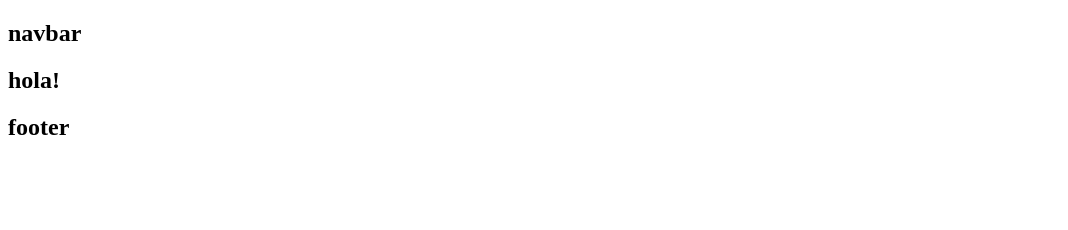
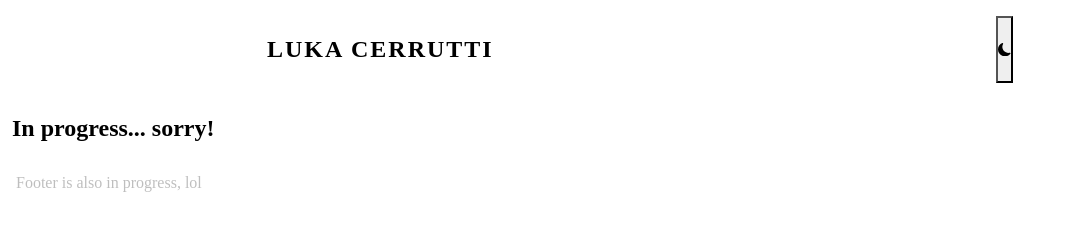
Before and after one commit to lukacerr/portfolio, a Gatsby site: page / in a window 1280 px wide. Shown: the whole page, without its empty margins (0-1068 px from the left). Built offline with nearby package versions, Linux system fonts and the light colour scheme; Gatsby itself is replaced by a stand-in of ours.

Commit message:
In progress..!

```diff
--- a/package.json
+++ b/package.json
@@ -52,6 +52,7 @@
     "react": "^17.0.1",
     "react-dom": "^17.0.1",
     "react-helmet": "^6.1.0",
+    "react-icons": "^4.3.1",
     "sass": "^1.49.9"
   },
   "devDependencies": {
--- a/src/components/Footer.tsx
+++ b/src/components/Footer.tsx
@@ -1,7 +1,12 @@
 import * as React from 'react';
+import { Box, Text } from '@chakra-ui/react';
 
 function Footer(): JSX.Element {
-  return <h2>footer</h2>;
+  return (
+    <Box p={8}>
+      <Text opacity={0.25}>Footer is also in progress, lol</Text>
+    </Box>
+  );
 }
 
 export default Footer;
--- a/src/components/Layout.tsx
+++ b/src/components/Layout.tsx
@@ -9,10 +9,10 @@ function Layout({ children }: { children: React.ReactNode }): JSX.Element {
     <>
       <Helmet>
         <meta name="author" content="Luka Cerrutti" />
-        <title>...</title>
-        <meta name="description" content="..." />
-        <meta name="keywords" content="..." />
-        <meta name="theme-color" content="#000" />
+        <title>In progress - Luka Cerrutti</title>
+        {/* <meta name="description" content="..." /> */}
+        {/* <meta name="keywords" content="..." /> */}
+        {/* <meta name="theme-color" content="#000" /> */}
       </Helmet>
       <Navbar />
       {children}
--- a/src/components/Navbar.tsx
+++ b/src/components/Navbar.tsx
@@ -1,7 +1,16 @@
 import * as React from 'react';
+import * as Chakra from '@chakra-ui/react';
+import { BsFillMoonFill } from 'react-icons/bs';
 
 function Navbar(): JSX.Element {
-  return <h2>navbar</h2>;
+  const { toggleColorMode } = Chakra.useColorMode();
+
+  return (
+    <Chakra.Flex justify="space-around" p={8}>
+      <Chakra.Heading fontWeight="light" letterSpacing={2}>LUKA CERRUTTI</Chakra.Heading>
+      <Chakra.IconButton onClick={toggleColorMode} aria-label="Toggle theme" icon={<BsFillMoonFill />} />
+    </Chakra.Flex>
+  );
 }
 
 export default Navbar;
--- a/src/pages/404.tsx
+++ b/src/pages/404.tsx
@@ -1,7 +1,8 @@
 import * as React from 'react';
+import { Heading } from '@chakra-ui/react';
 
 function NotFoundPage(): JSX.Element {
-  return <h2>404</h2>;
+  return <Heading>404 not found</Heading>;
 }
 
 export default NotFoundPage;
--- a/src/pages/index.tsx
+++ b/src/pages/index.tsx
@@ -1,8 +1,12 @@
 import * as React from 'react';
-import { Heading } from '@chakra-ui/react';
+import * as Chakra from '@chakra-ui/react';
 
 function IndexPage(): JSX.Element {
-  return <Heading>hola!</Heading>;
+  return (
+    <Chakra.Box p={4}>
+      <Chakra.Heading mb={4}>In progress... sorry!</Chakra.Heading>
+    </Chakra.Box>
+  );
 }
 
 export default IndexPage;
```
Also changed, not shown: src/pages/contacto.tsx (deleted, +0 -8 lines), README.md (deleted), 1 other file.
